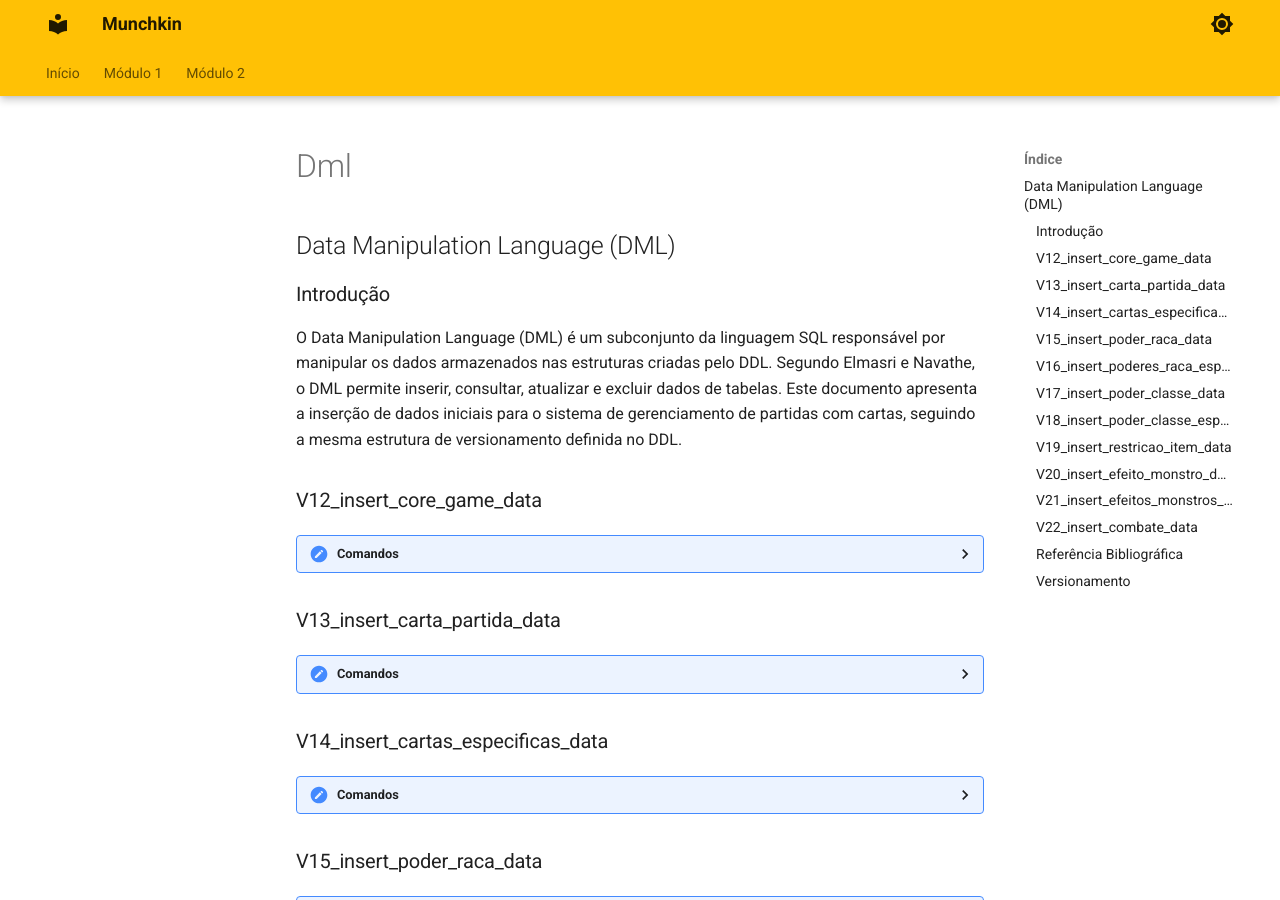
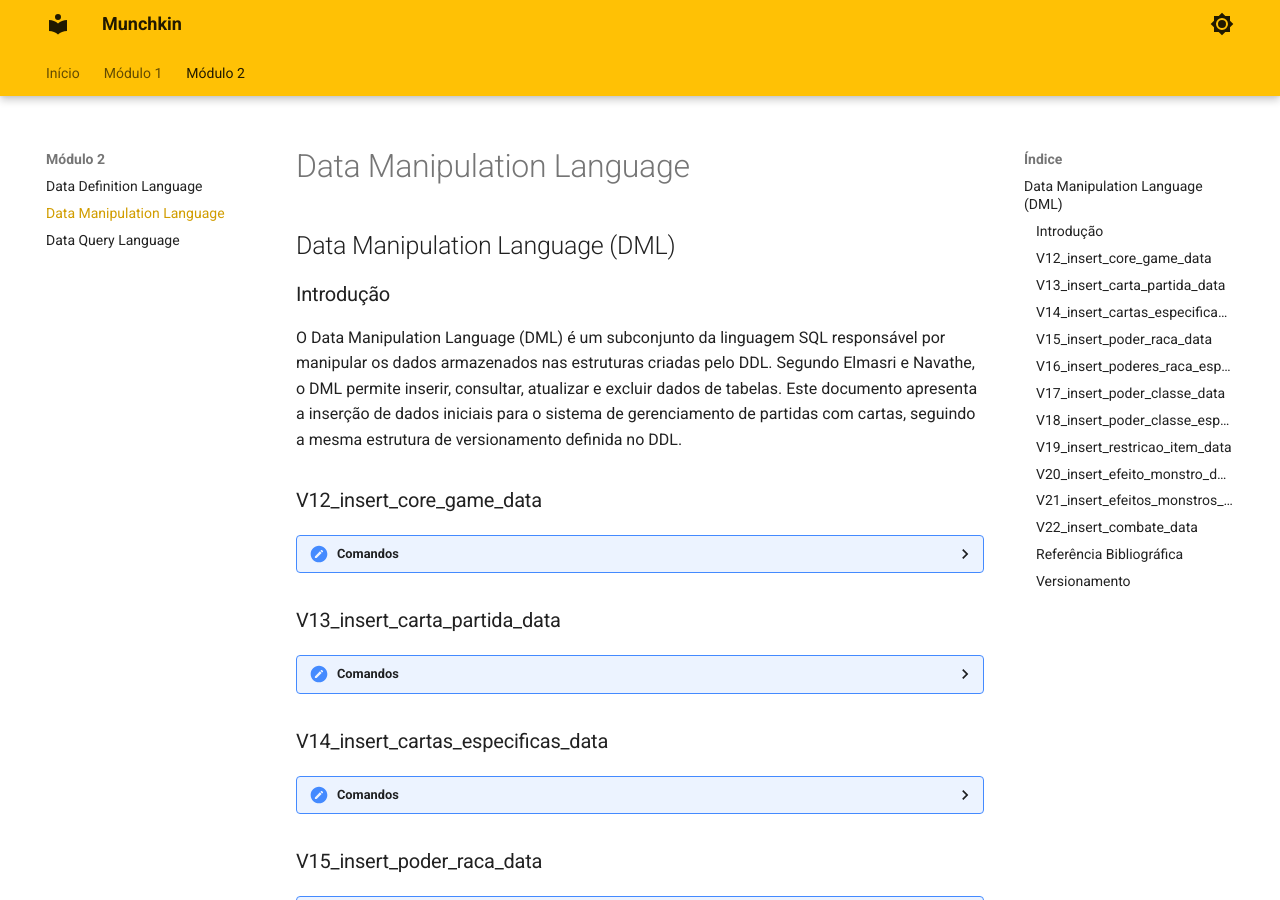
Before and after one commit to SBD1/2025.1-Munchkin, an MkDocs documentation site: the page built from docs/modulo02/dml.md, in a window 1280 px wide and 900 px high. Built offline with MkDocs 1.6.1 and Material for MkDocs 9.7.7, drawn with Linux system fonts in a browser that asks for light colours; the version menu is left out.

Commit message:
feat: Mudando o gitpage

```diff
--- a/mkdocs.yml
+++ b/mkdocs.yml
@@ -53,6 +53,8 @@ nav:
     - Dicionário de Dados: "modulo01/dicionario.md"
   - Módulo 2:
     - Data Definition Language: "modulo02/ddl.md"
+    - Data Manipulation Language: "modulo02/dml.md"
+    - Data Query Language: "modulo02/dql.md"
 
 plugins:
    - glightbox
```
